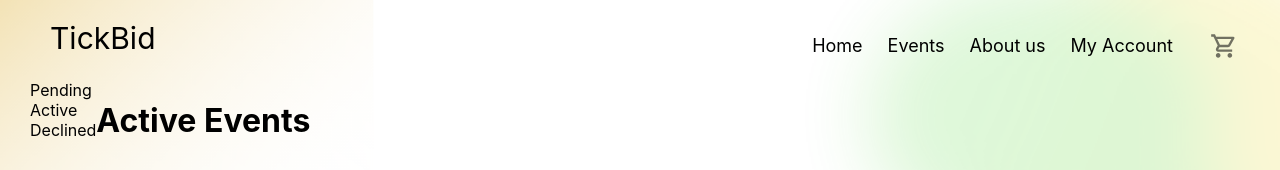
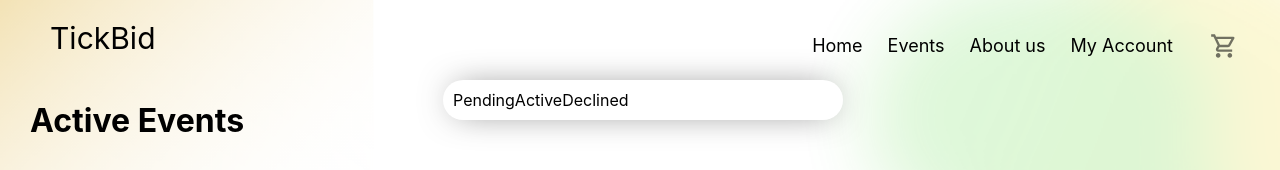
Before and after one commit to samitha093/Software-project, a Next.js app in the folder client/: page /manager/activeevents in a window 1280 px wide. Shown: the top 170 px of the page. Built offline with nearby package versions, Linux system fonts and the light colour scheme; no server answers; grey boxes are pictures that could not be loaded; a web font is replaced by a local one.

Commit message:
ManagerTopBar Component Updated

```diff
--- a/client/components/manager/Activeevents.tsx
+++ b/client/components/manager/Activeevents.tsx
@@ -45,7 +45,7 @@ export default function ActiveEvents() {
 
                         <div className={styles.manager_c_tickets_top_info}>
                             <div className={styles.manager_c_tickets_top_info_left}>
-                                <div className={styles.manager_c_tickets_top_info_left-name}>
+                                <div className={styles.manager_c_tickets_top_info_left_name}>
                                     Event name
                                 </div>
                                 <div className={styles.manager_c_tickets_top_info_left_date}>
--- a/client/components/manager/ManagerTopBar.tsx
+++ b/client/components/manager/ManagerTopBar.tsx
@@ -2,6 +2,9 @@ import React from 'react'
 import Link from 'next/link'
 import { styled } from '@mui/material/styles';
 import Tooltip, { TooltipProps, tooltipClasses } from '@mui/material/Tooltip';
+
+import styles from './styles.module.css'
+import classnames from 'classnames';
 
 const BootstrapTooltip = styled(({ className, ...props }: TooltipProps) => (
   <Tooltip {...props} arrow classes={{ popper: className }} />
@@ -38,8 +41,8 @@ const ManagerTopBar: React.FC<TopbarProps> = ({ id2 }) => {
     }
   }, []);
   return (
-    <div className="manager-c-topbar">
-      <div className="manager-c-topbar-container">
+    <div className={styles.manager_c_topbar}>
+      <div className={styles.manager_c_topbar_container}>
         <Link href="/manager/pendingevents">
           <div className={managertopbar1 ? 'manager-c-topbar-item active' : 'manager-c-topbar-item'}>
             Pending
```
